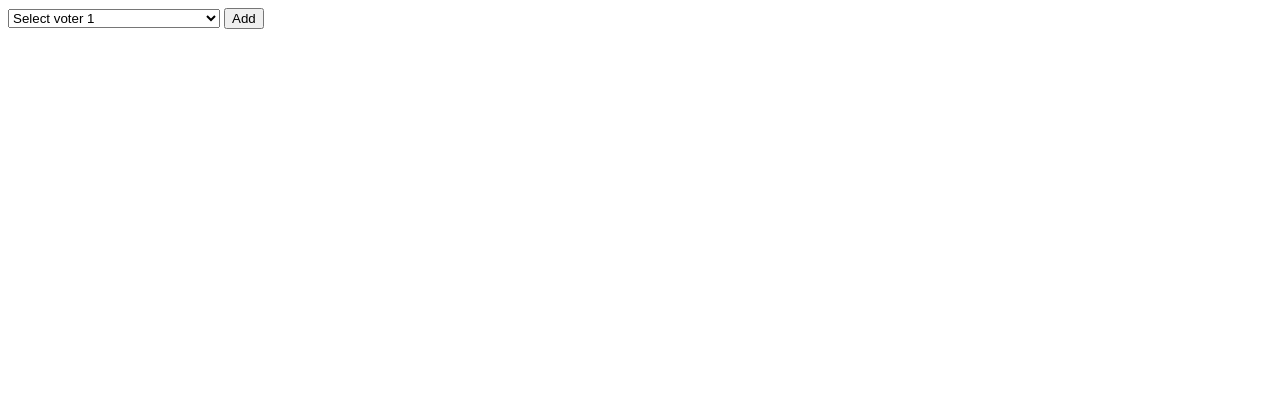
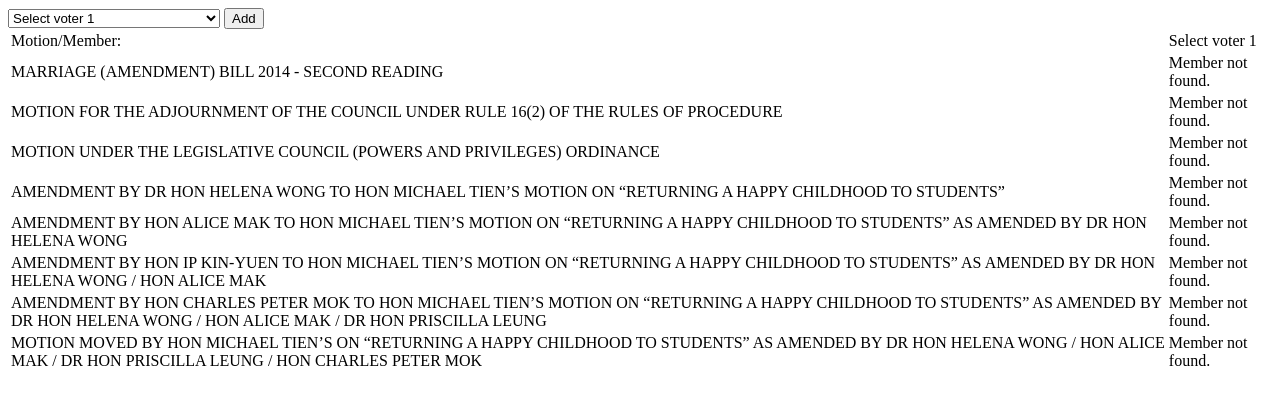
Before and after one commit to louislepper/LegcoDataExplorer, a plain HTML site: page index.html in a window 1280 px wide. Both pictures are taken after a click on the button "Add". Drawn offline with Linux system fonts and the light colour scheme.

Commit message:
Now uses a single table.

```diff
--- a/index.html
+++ b/index.html
@@ -4,6 +4,8 @@
 	<script language="javascript">
 
 		var xmlDoc; //At the moment this script is limited to a single xml doc.
+		var mainTable;
+		var numMembers = 0;
 
 		function populateVoters()
 		{
@@ -41,70 +43,91 @@
 					//x[i].getAttribute('name-ch')
 					//x[i].getAttribute('name-en')
 				}
+
+				mainTable = document.createElement("TABLE");
+				// Create an empty <tr> element and add it to the 1st position of the table:
+				var row = mainTable.insertRow(0);
+				var currentRow = 1;
+
+				var cell1 = row.insertCell(0);
+				cell1.innerHTML = "Motion/Member:";
+				//Now make a new row for each motion:
+				var meetings = xmlDoc.getElementsByTagName("meeting");
+				for(var i = 0; i < meetings.length; i++)
+				{
+					var votes = meetings[i].childNodes;
+					for(var o = 0; o < votes.length; o++){
+						if(votes[o].tagName != "vote") continue;
+						var newMotionRow = mainTable.insertRow(currentRow);
+						var motionNameCell = newMotionRow.insertCell(0);
+						motionNameCell.innerHTML = votes[o].getElementsByTagName("motion-en")[0].innerHTML;
+						currentRow++;
+					}
+
+				}
+
 			} else
 			{
 				console.log("Error! Status = " + xmlhttp.status);
 			}
+			//Add the main mainTable to the page
+			document.body.appendChild(mainTable);
 		}
-		function repopulateTable()
+		function addMember()
 		{
-			var meetings = xmlDoc.getElementsByTagName("meeting");
 
 			var voterSelector = document.getElementById("voterList");
 
-			var table = document.createElement("TABLE");
-			// Create an empty <tr> element and add it to the 1st position of the table:
-			var row = table.insertRow(0);
+			var meetings = xmlDoc.getElementsByTagName("meeting");
 
-			// Insert new cells (<td> elements) at the 1st and 2nd position of the "new" <tr> element:
-			var cell1 = row.insertCell(0);
-			var cell2 = row.insertCell(1);
+			var memberNameEN = voterSelector.value;
 
-			var currentRow = 1;
+			var memberNameCell = mainTable.rows[0].insertCell(numMembers+1);
 
-			// Add some text to the new cells:
-			cell1.innerHTML = "";
-			cell2.innerHTML = voterSelector.options[voterSelector.selectedIndex].text;
+			memberNameCell.innerHTML = voterSelector.options[voterSelector.selectedIndex].text;
 
-			for(var i = 0; i < meetings.length; i++){
+			var currentMotion = 1;
+			for(var i = 0; i < meetings.length; i++)
+			{
 				var votes = meetings[i].childNodes;
-
 				for(var o = 0; o < votes.length; o++){
 					if(votes[o].tagName != "vote") continue;
-					var newRow = table.insertRow(currentRow);
-					var motionNameCell = newRow.insertCell(0);
-					var voteResultCell = newRow.insertCell(1);
-					currentRow++;
-					//alert("o = " + o + "." + "Tagname = " + votes[o].tagName);
-					//alert("motion = " + )
 
-					voteResultCell.innerHTML = "Member not found";
+					//Double check that the motion is correct.
+					if(mainTable.rows[currentMotion].cells[0].innerHTML != votes[o].getElementsByTagName("motion-en")[0].innerHTML){
+						alert("ERROR. Everything is wrong. Disregard all results...");
+					}
 
-					motionNameCell.innerHTML = votes[o].getElementsByTagName("motion-en")[0].innerHTML;
+					var voteResultCell = mainTable.rows[currentMotion].insertCell(numMembers + 1);
+
+					voteResultCell.innerHTML = "Member not found.";
+
 					var indivVotes = votes[o].getElementsByTagName("individual-votes")[0];
 					var members = indivVotes.getElementsByTagName("member");
-					for(var p = 0; p < members.length; p++){
-						if(members[p].getAttribute('name-en') == voterSelector.value){
+					for(var p = 0; p < members.length; p++)
+					{
+						if(members[p].getAttribute('name-en') == voterSelector.value)
+						{
 							voteResultCell.innerHTML = members[p].getElementsByTagName("vote")[0].innerHTML;
 							break;
 						}
 					}
 
+
+					currentMotion++;
 				}
 
-
 			}
-
-			document.body.appendChild(table);
+			numMembers++;
 		}
 	</script>
 </head>
 <body onload="populateVoters()">
 
-<select id="voterList" onchange="repopulateTable()">
+<select id="voterList">
   <option value="none">Select voter 1</option>
 </select>
-<button type="button">Add</button>
+<button type="button" onclick="addMember()">Add</button>
 
 </body>
 </html>
```
